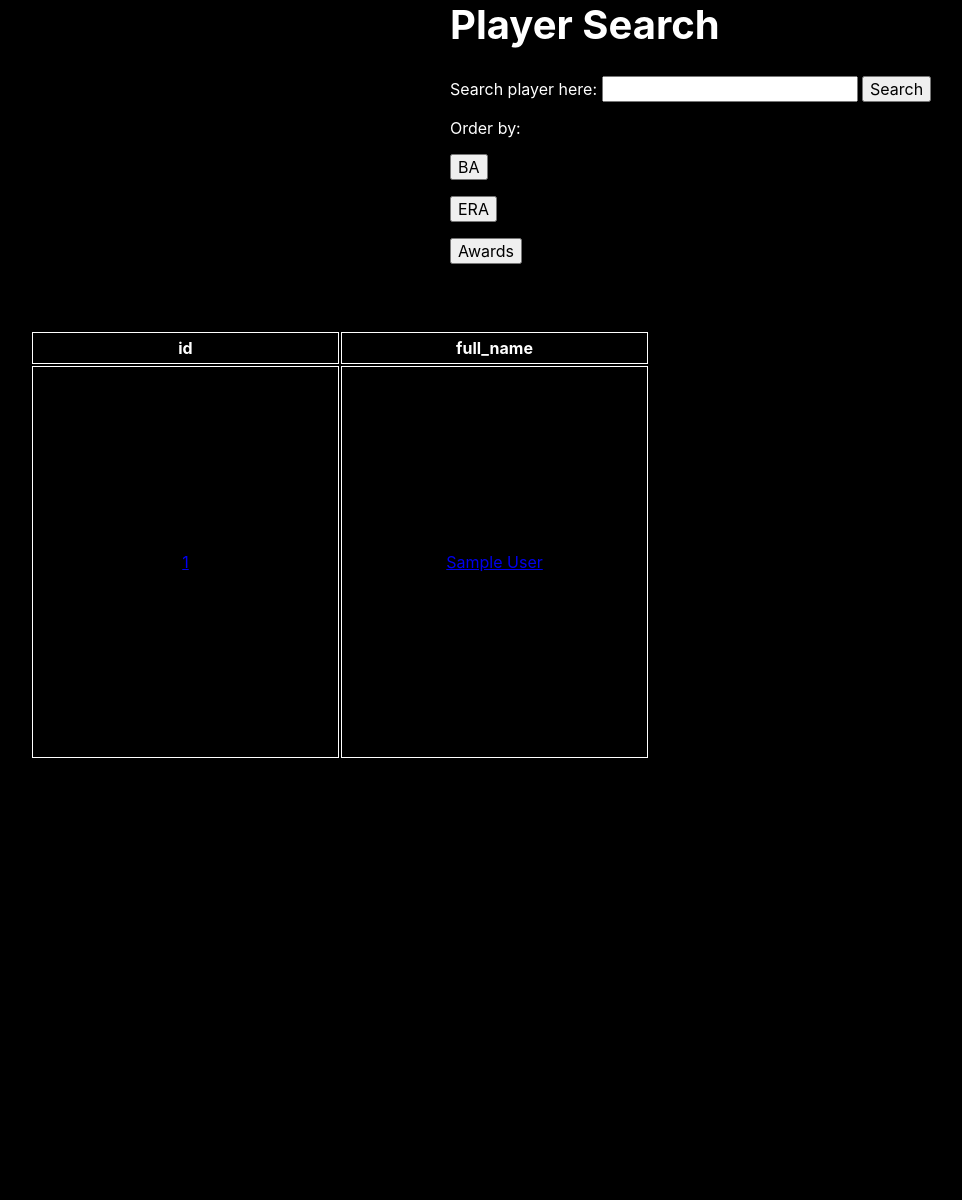
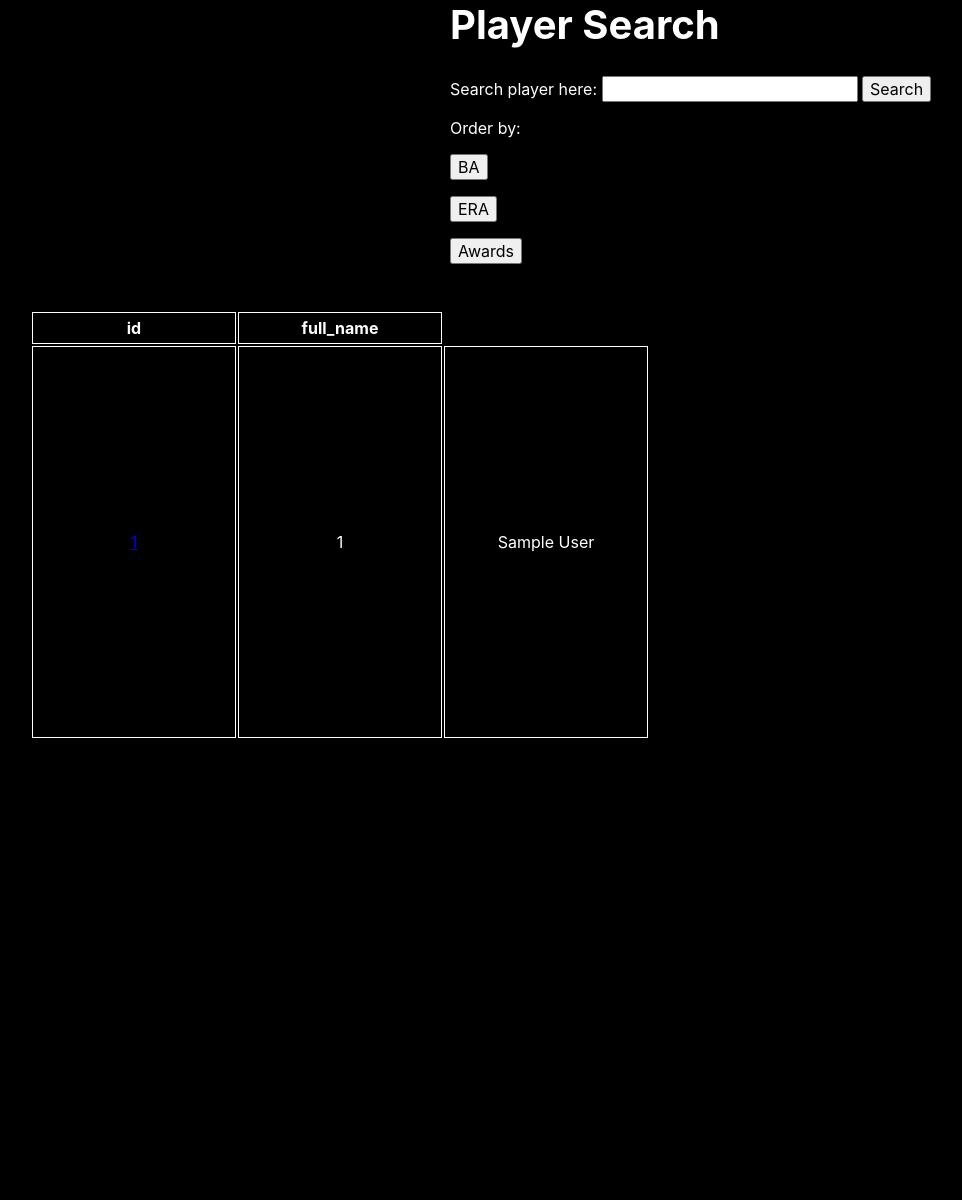
Before and after one commit to anooppanyam/CS4750FinalProject, a Flask app: page /search-player/ in a window 1280 px wide. Shown: the whole page, without its empty margins (300-1262 px from the left). Run offline with Flask 2, Linux system fonts and the light colour scheme; the visitor is signed in with stand-in values (Sample User, id 1); tables that the repository leaves empty or names only in its code hold one stand-in row (values such as "Sample post"); parts of the project's set-up code (start-up, migrations or seed data) failed here and were passed over.

Commit message:
UI fix 2 searchplayer

```diff
--- a/app/templates/search-player.html
+++ b/app/templates/search-player.html
@@ -164,8 +164,10 @@
 	           {% for row in data %}
 	                  <tr>
 	                      {% for i in cols %}
-	                      	var link =
+                            {%if i == 0%}
 	                      	<td><a href="http://127.0.0.1:5000/player/{{row[0]}}">{{row[i]}}</a></td>
+                            {%endif%}
+                            <td>{{row[i]}}</td>
 	                      {% endfor %}
 	                  </tr>
 	          {% endfor %}
```
